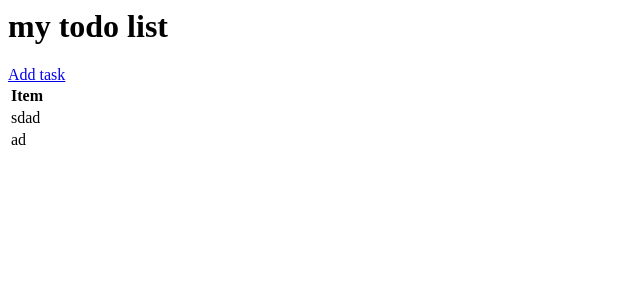
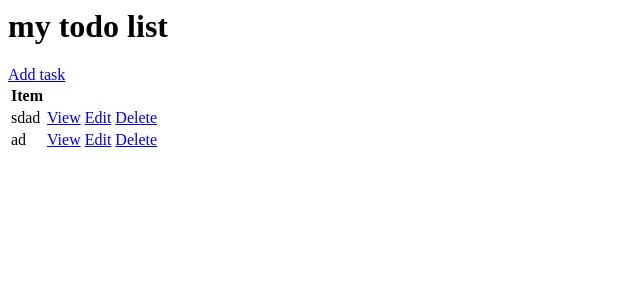
Before and after one commit to MAli-539/TaskFlow, a Django app: page / in a window 1280 px wide. Shown: the top 300 px of the page, without its empty margins (0-640 px from the left). Run offline with Django 4.2, Linux system fonts and the light colour scheme; data comes from the database, SQL or seed files in the repository; both versions use the stored data as it was after the commit.

Commit message:
added detail,update and delete view

```diff
--- /dev/null
+++ b/base/templates/base/task.html
@@ -0,0 +1 @@
+<h1>Task: {{object}}</h1>
--- /dev/null
+++ b/base/templates/base/task_confirm_delete.html
@@ -0,0 +1,6 @@
+<a href="{% url 'tasks' %}"></a>
+<form method="post">
+  {% csrf_token %}
+  <p>Are you sure you want to delete this task? "{{task}}"</p>
+  <input type="submit" value="Delete" />
+</form>
--- a/base/templates/base/task_form.html
+++ b/base/templates/base/task_form.html
@@ -1,5 +1,5 @@
 <h3>Task Form</h3>
-
+<a href="{% url 'tasks' %}">Back</a>
 <form method="POST" action="">
   {{ form.as_p }} {% csrf_token %}
   <input type="submit" value="submit" />
--- a/base/templates/base/task_list.html
+++ b/base/templates/base/task_list.html
@@ -3,10 +3,15 @@
 <table>
   <tr>
     <th>Item</th>
+    <th></th>
+    <th></th>
   </tr>
   {% for task in tasks %}
   <tr>
     <td>{{ task.title }}</td>
+    <td><a href="{% url 'task' task.id %}">View</a></td>
+    <td><a href="{% url 'task-update' task.id %}">Edit</a></td>
+    <td><a href="{% url 'task-delete' task.id %}">Delete</a></td>
   </tr>
   {% empty %}
   <h3>No items in list</h3>
--- a/base/urls.py
+++ b/base/urls.py
@@ -1,7 +1,10 @@
 from django.urls import path
-from . views import TaskList, TaskCreate
+from . views import TaskList, TaskDetail, TaskCreate, TaskUpdate, DeleteView
 
 urlpatterns = [
     path('', TaskList.as_view(), name='tasks'),
+    path('task/<int:pk>/', TaskDetail.as_view(), name='task'),
     path('task-create/', TaskCreate.as_view(), name='task-create'),
+    path('task-update/<int:pk>/', TaskUpdate.as_view(), name='task-update'),
+    path('task-delete/<int:pk>/', DeleteView.as_view(), name='task-delete'),
 ]
--- a/base/views.py
+++ b/base/views.py
@@ -1,6 +1,7 @@
 from django.shortcuts import render
 from django.views.generic.list import ListView
-from django.views.generic.edit import CreateView
+from django.views.generic.detail import DetailView
+from django.views.generic.edit import CreateView, UpdateView, DeleteView
 from django.urls import reverse_lazy
 from .models import Task
 
@@ -9,7 +10,22 @@ class TaskList(ListView):
     model = Task
     context_object_name = 'tasks'
 
+class TaskDetail(DetailView):
+    model = Task
+    context_object_name = 'task'
+    template_name = 'base/task.html'
+
 class TaskCreate(CreateView):
     model = Task
     fields = '__all__'
     success_url = reverse_lazy('tasks')
+
+class TaskUpdate(UpdateView):
+    model = Task
+    fields = '__all__'
+    success_url = reverse_lazy('tasks')
+
+class DeleteView(DeleteView):
+    model = Task
+    context_object_name = 'task'
+    success_url = reverse_lazy('tasks')
```
Also changed, not shown: db.sqlite3.
